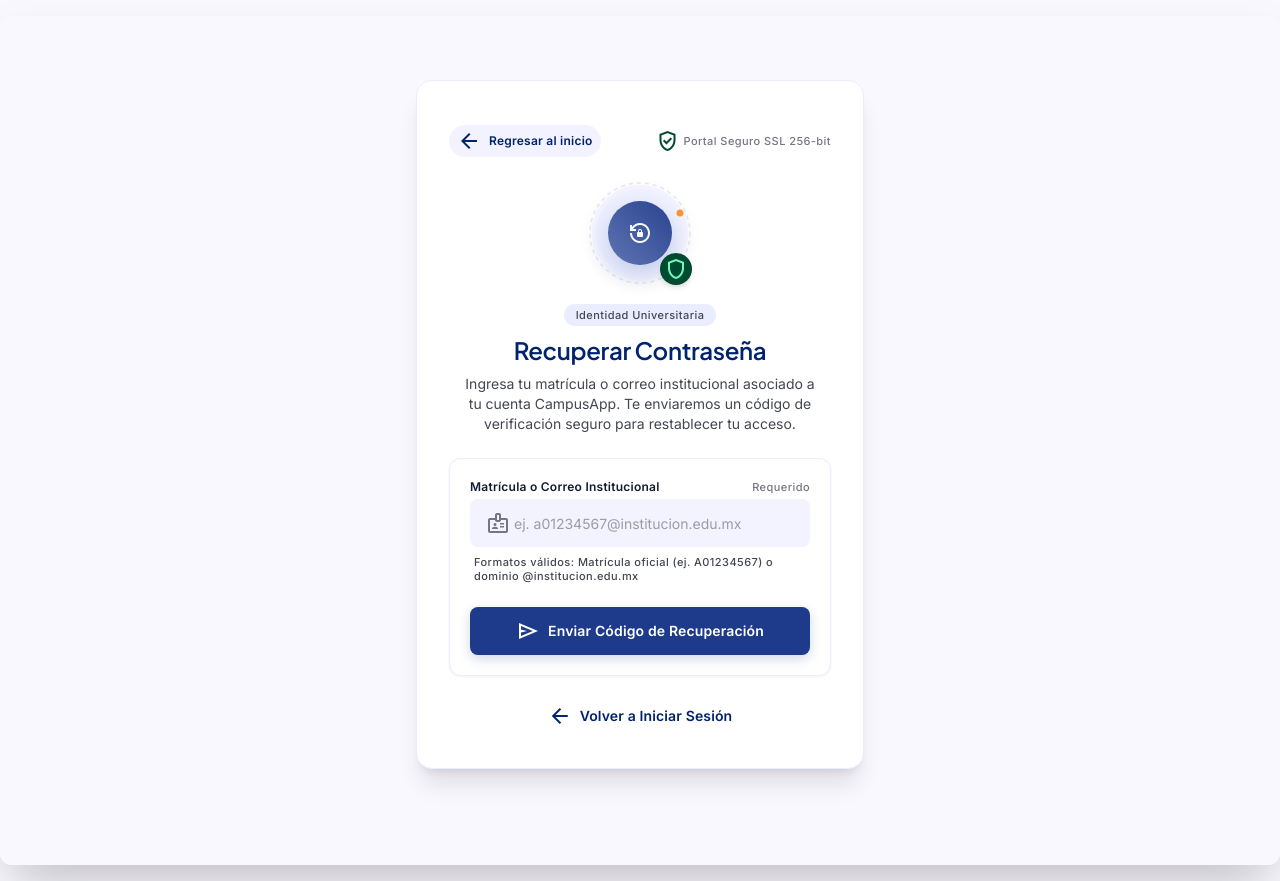
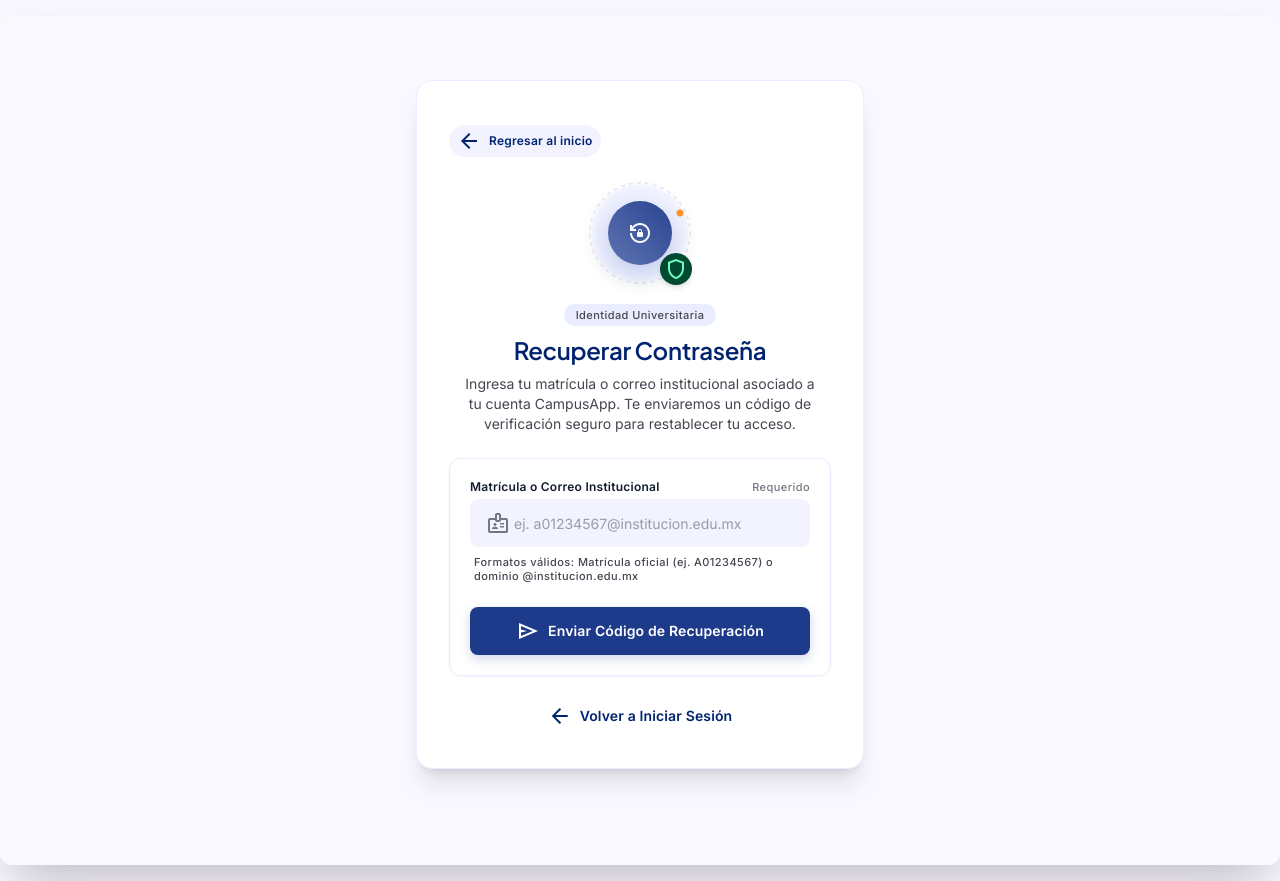
Before and after one commit to yenricyber/CampusApp, a React (Vite) app: page / in a window 1280 px wide. Both pictures are taken after a click on the button "¿Olvidaste tu contraseña? Restablecer aquí". Built offline with nearby package versions, Linux system fonts and the light colour scheme; no server answers.

Commit message:
Remove Portal Seguro SSL badge from top bar of password recovery screen

```diff
--- a/src/components/screens/RecuperarScreen.tsx
+++ b/src/components/screens/RecuperarScreen.tsx
@@ -25,7 +25,7 @@ export const RecuperarScreen: React.FC<RecuperarScreenProps> = ({ onNavigate })
     <main className="flex flex-col relative w-full min-h-screen pt-16 pb-24 bg-surface justify-center items-center px-4">
       <div className="flex flex-col w-full max-w-sm sm:max-w-md mx-auto bg-surface-container-lowest p-6 sm:p-8 rounded-2xl shadow-xl border border-surface-container my-auto animate-fade-in">
         {/* Top Bar Back Action */}
-        <div className="flex items-center justify-between py-space-sm">
+        <div className="flex items-center justify-start py-space-sm">
           <button
             type="button"
             onClick={() => onNavigate('login')}
@@ -34,10 +34,6 @@ export const RecuperarScreen: React.FC<RecuperarScreenProps> = ({ onNavigate })
             <span className="material-symbols-outlined text-[18px]">arrow_back</span>
             <span>Regresar al inicio</span>
           </button>
-          <span className="inline-flex items-center gap-space-2xs text-outline text-label-sm font-label-sm">
-            <span className="material-symbols-outlined text-[15px] text-tertiary-container">verified_user</span>
-            Portal Seguro SSL 256-bit
-          </span>
         </div>
 
         {/* Security Emblem / Delightful Badge */}
```
